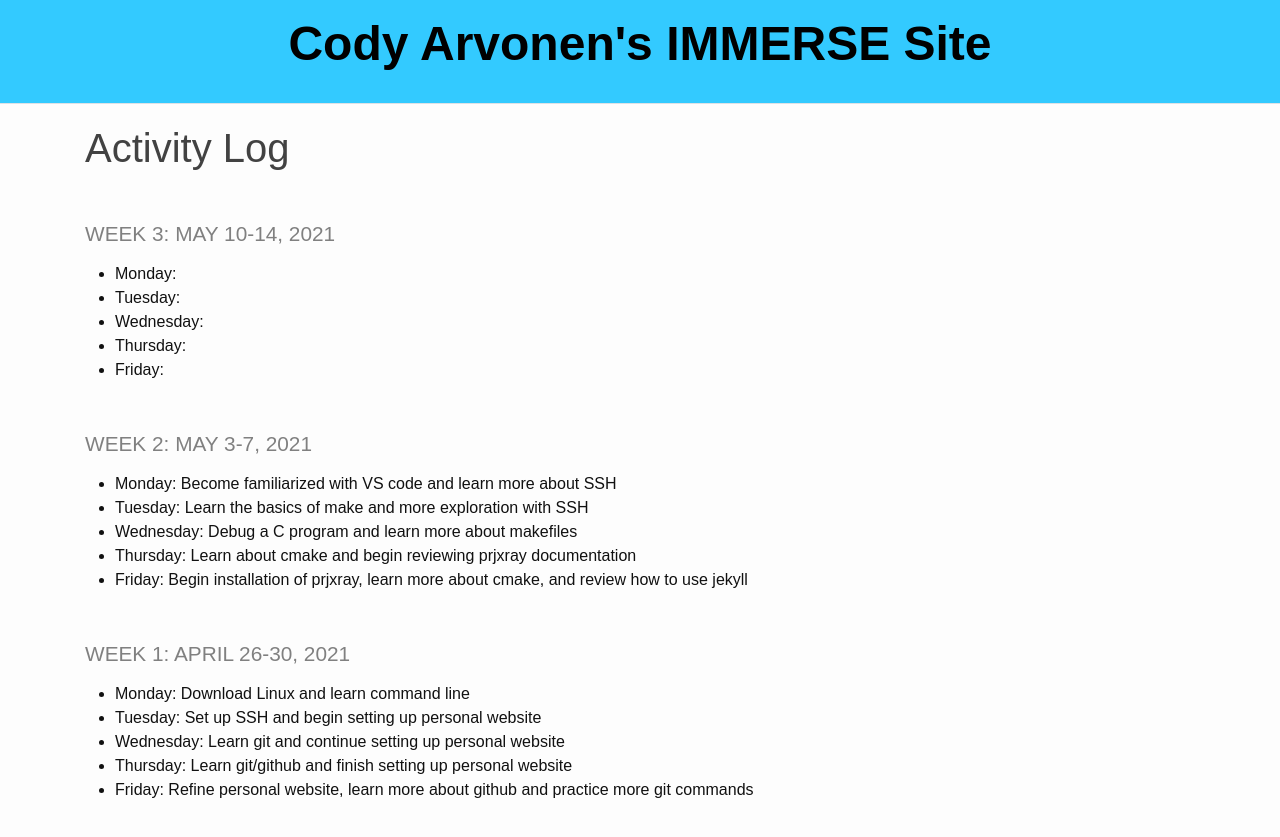
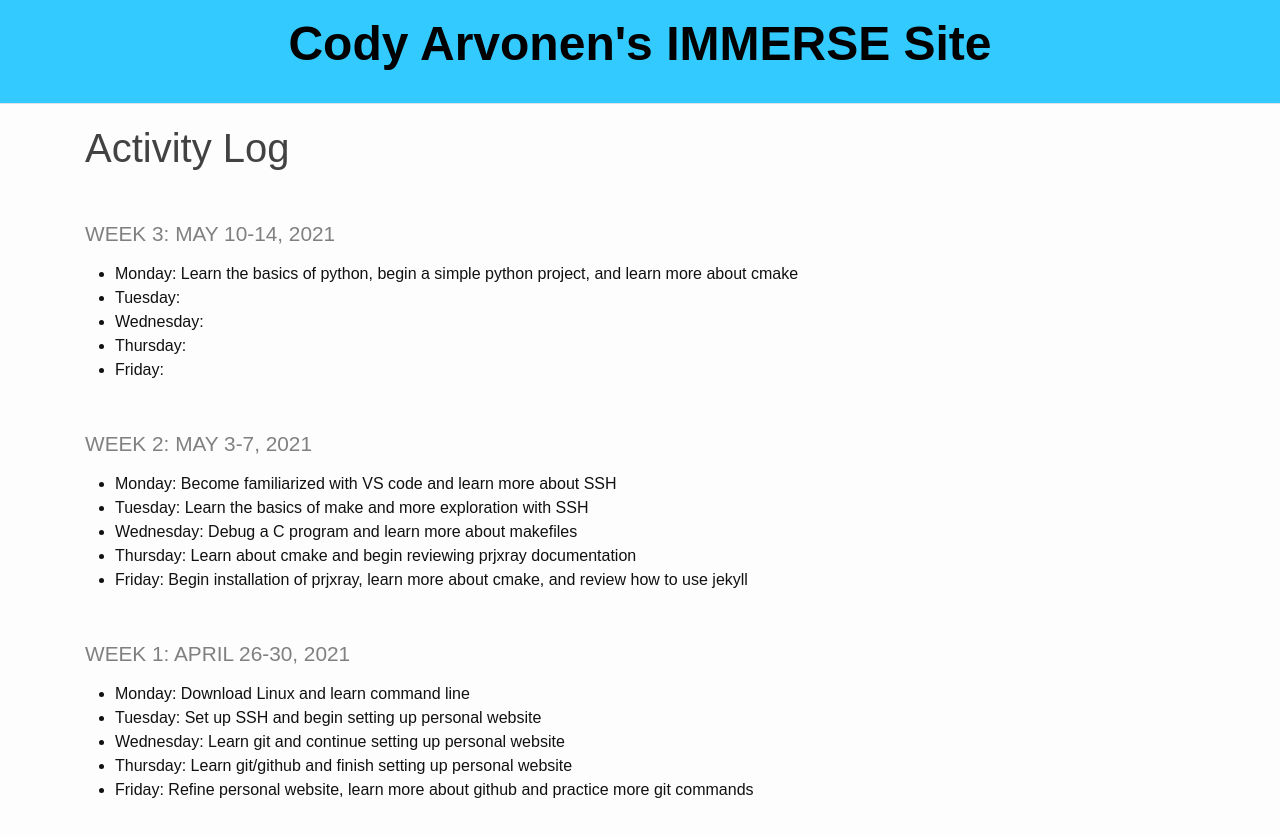
Before and after one commit to codyarvonen/personal_website, a Jekyll site: the page built from _pages/log.md, in a window 1280 px wide. Shown: the top 837 px of the page. Built offline with Jekyll 4.4.1, drawn with Linux system fonts in a browser that asks for light colours.

Commit message:
5/10/21 log update

```diff
--- a/_pages/log.md
+++ b/_pages/log.md
@@ -5,7 +5,7 @@ title: Activity Log
 
 ### Week 3: May 10-14, 2021
 
-* **Monday**:
+* **Monday**:  Learn the basics of python, begin a simple python project, and learn more about cmake
 * **Tuesday**:
 * **Wednesday**:
 * **Thursday**:
```
